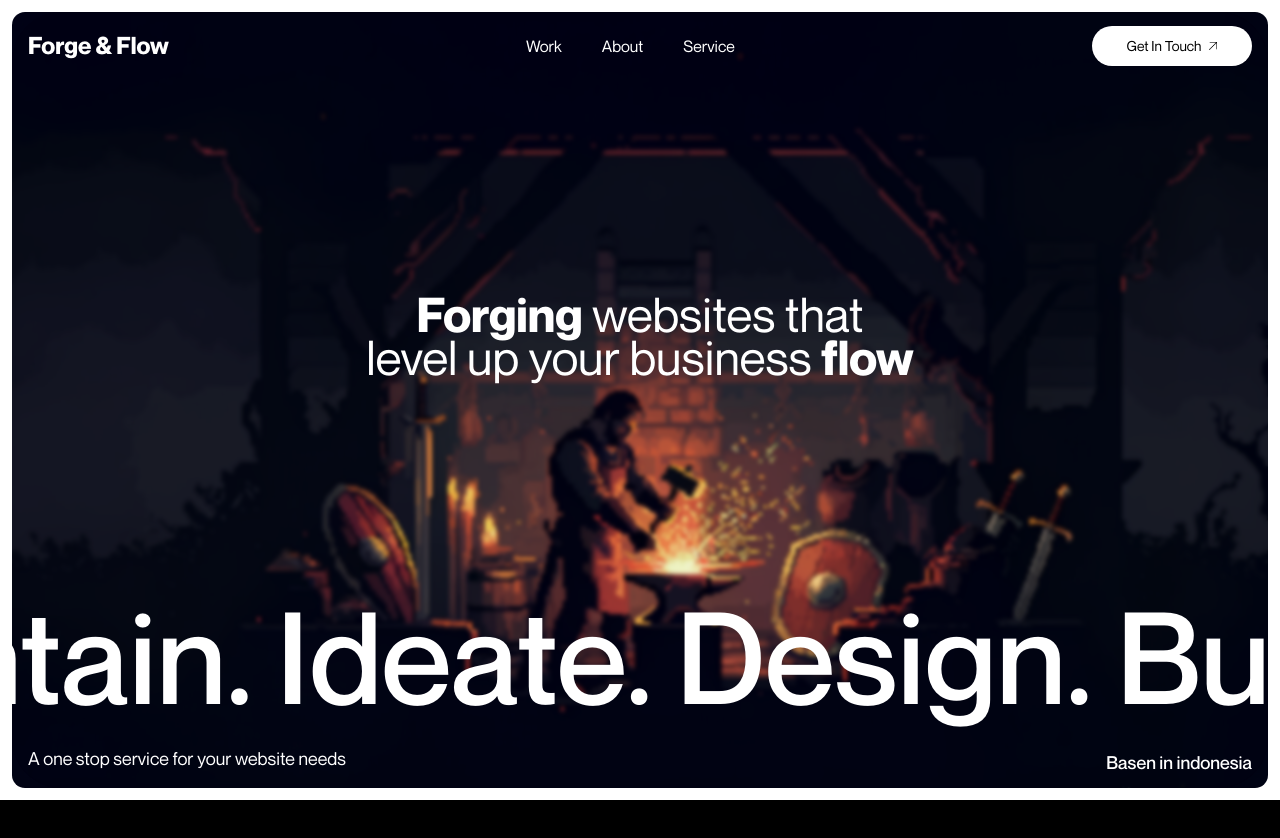
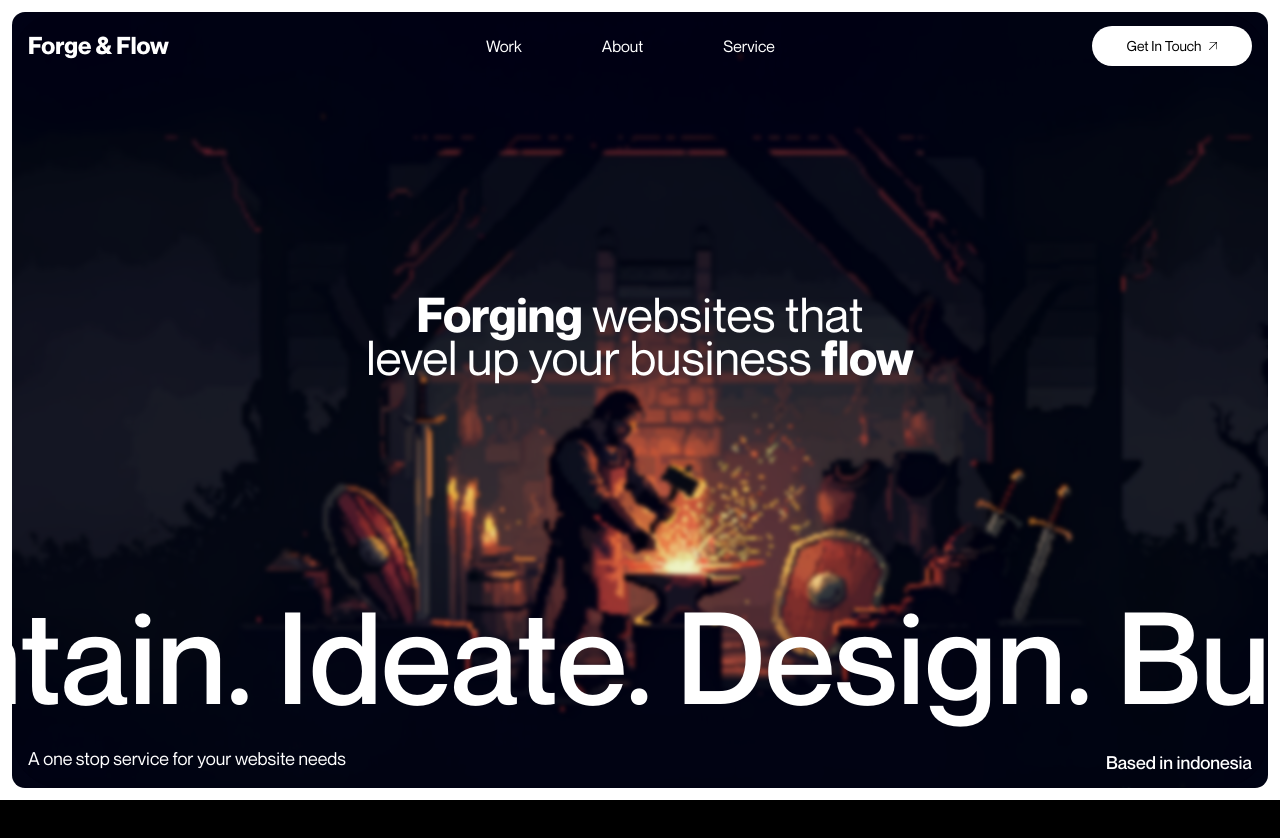
Before and after one commit to migeles/forgeandflow, a Next.js app: page / in a window 1280 px wide. Shown: the top 838 px of the page. Built offline with nearby package versions, Linux system fonts and the light colour scheme.

Commit message:
navbar completed just need to add links to the navbar and some other animation

```diff
--- a/Components/Hero/Looptext.jsx
+++ b/Components/Hero/Looptext.jsx
@@ -56,7 +56,7 @@ export default function Looptext() {
           your website needs
         </h1>
         <h1 className="hidden lg:block text-lg pt-3">
-          Basen in indonesia
+          Based in indonesia
         </h1>
       </div>
     </div>
--- /dev/null
+++ b/Components/Navbar/DesktopNav.jsx
@@ -0,0 +1,98 @@
+"use client";
+import { useRef } from "react";
+import { gsap } from "gsap";
+import { useGSAP } from "@gsap/react";
+
+export default function DesktopNav({ navLinks }) {
+  const navContainerRef = useRef(null);
+  const navItemsRef = useRef([]);
+  navItemsRef.current = [];
+
+  // 1. Add a ref to hold the timeout
+  const hideTimeoutRef = useRef(null);
+
+  useGSAP(
+    () => {
+      if (!navContainerRef.current) return;
+      const navItems = navItemsRef.current;
+
+      // --- MOUSE ENTER on each individual link ---
+      navItems.forEach((item) => {
+        const linkText = item.querySelector("a");
+
+        item.addEventListener("mouseenter", () => {
+          // 2. Clear any existing timeout when hovering a new item
+          clearTimeout(hideTimeoutRef.current);
+
+          const { offsetLeft, offsetWidth } = item;
+
+          // Animate the background to the hovered item
+          gsap.to("#bghover", {
+            x: offsetLeft,
+            width: offsetWidth,
+            opacity: 1,
+            duration: 0.3,
+            ease: "power2.out",
+            overwrite: "auto",
+          });
+
+          // Animate the hovered link's text to black
+
+          // Change all other links' text back to white
+          navItems.forEach((otherItem) => {
+            if (otherItem !== item) {
+              gsap.to(otherItem.querySelector("a"), {
+                color: "#FFFFFF",
+                duration: 0.3,
+              });
+            }
+          });
+
+          // 3. Set a new 5-second timeout to hide the background
+          hideTimeoutRef.current = setTimeout(() => {
+            gsap.to("#bghover", {
+              opacity: 0,
+              duration: 0.5,
+              ease: "power2.out",
+            });
+            // Also fade all text back to white
+            gsap.to(navItems.map(item => item.querySelector('a')), {
+              color: "#FFFFFF",
+              duration: 0.5,
+            });
+          }, 3000); // 5000 milliseconds = 5 seconds
+        });
+      });
+
+    },
+    { dependencies: [navLinks] }
+  );
+
+  const addToRefs = (el) => {
+    if (el && !navItemsRef.current.includes(el)) {
+      navItemsRef.current.push(el);
+    }
+  };
+
+  return (
+    <nav id='navbar-desktop' className='hidden lg:flex items-center'>
+      <ul ref={navContainerRef} className='w-full flex flex-row gap-12 relative'>
+        <span
+          id='bghover'
+          className='-z-10 bg-white/30 backdrop-blur-2xl h-10 absolute rounded-full top-1/2 -translate-y-1/2 pointer-events-none px-4 py-2'
+          style={{ width: "0px", opacity: 0 }}
+        ></span>
+        {navLinks.map((link) => (
+          <li key={link.title} ref={addToRefs}>
+            <a
+              href={link.href}
+              className='text-base transition-colors px-4 py-2'
+            >
+              {link.title}
+            </a>
+          </li>
+        ))}
+      </ul>
+    </nav>
+  );
+}
--- a/Components/Navbar/Navbar.jsx
+++ b/Components/Navbar/Navbar.jsx
@@ -5,6 +5,7 @@ import { MorphSVGPlugin } from "gsap/MorphSVGPlugin";
 import { useState, useRef } from "react";
 import Navmenu from "./Navmenu";
 import arrowdirect from "../../Assets/Image/arrow-redirect.png";
+import DesktopNav from "./DesktopNav"; // 👈 Import the new component
 
 gsap.registerPlugin(MorphSVGPlugin);
 
@@ -23,6 +24,7 @@ export default function Navbar() {
 
   useGSAP(
     () => {
+      // ... (your GSAP animation code remains unchanged)
       gsap.set("#cross", { display: "none" });
       gsap.set(navMenuRef.current, { opacity: 0, pointerEvents: "none" });
 
@@ -63,13 +65,15 @@ export default function Navbar() {
   return (
     <div
       ref={container}
-      className='flex h-20 justify-between items-center px-7 pt-3 rounded-[50px] fixed top-0 left-0 right-0 z-30 text-white '>
+      className='flex h-20 justify-between items-center px-7 pt-3 rounded-[50px] fixed top-0 left-0 right-0 z-30 text-white '
+    >
       <div className='relative z-20'>
         <h1 className='neue-bold text-2xl '>Forge & Flow</h1>
       </div>
       <div
         onClick={handleToggle}
-        className='cursor-pointer relative z-20 lg:hidden'>
+        className='cursor-pointer relative z-20 lg:hidden'
+      >
         <svg
           xmlns='http://www.w3.org/2000/svg'
           width='26'
@@ -79,22 +83,15 @@ export default function Navbar() {
           stroke='currentColor'
           strokeWidth='3'
           strokeLinecap='round'
-          strokeLinejoin='round'>
+          strokeLinejoin='round'
+        >
           <path id='equal' d='M3 8 H21 M3 16 H21'></path>
           <path id='cross' d='M6 6 L18 18 M18 6 L6 18'></path>
         </svg>
       </div>
-      <nav className="hidden lg:flex items-center">
-        <ul className="w-full flex flex-row gap-10 ">
-          {navLinks.map((link) => (
-            <li key={link.title}>
-              <a href={link.href} className="text-base hover:text-gray-300 transition-colors">
-                {link.title}
-              </a>
-            </li>
-          ))}
-        </ul>
-      </nav>
+
+      {/* 👇 Use the new DesktopNav component and pass the links as a prop */}
+      <DesktopNav navLinks={navLinks} />
 
       <Navmenu ref={navMenuRef} />
 
--- a/Components/Navbar/Navmenu.jsx
+++ b/Components/Navbar/Navmenu.jsx
@@ -5,7 +5,7 @@ import arrowdirect from "../../Assets/Image/arrow-redirect.png";
 const Navmenu = forwardRef((props, ref) => {
   return (
     // 2. Attach the 'ref' to the DOM element you want to reference from the parent.
-    <div ref={ref} className='absolute opacity-0 bg-black/50 backdrop-blur-[10px] top-0 left-0 w-full h-dvh z-10 px-7 pt-28 pb-6 flex-col flex justify-between'>
+    <div ref={ref} className='absolute lg:hidden opacity-0 bg-black/50 backdrop-blur-[10px] top-0 left-0 w-full h-dvh z-10 px-7 pt-28 pb-6 flex-col flex justify-between'>
       <div className='flex flex-col gap-2 neue-medium font-semibold text-3xl'>
         <h2>Work</h2>
         <h2>About</h2>
```
